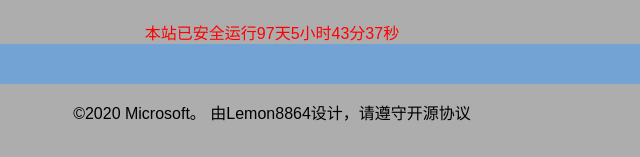
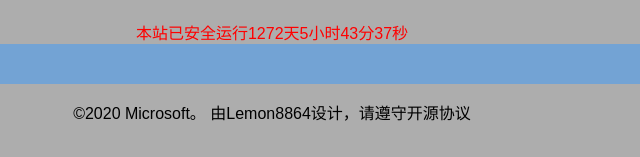
Before and after one commit to G2513/websitenoredame.github.io, a plain HTML site: page index.html in a window 1280 px wide. Shown: the part 1288-1445 px from the top of the page, 368-1008 px from the left. Drawn offline with Linux system fonts and the light colour scheme.

Commit message:
Update index.html

```diff
--- a/index.html
+++ b/index.html
@@ -201,7 +201,7 @@ date.setUTCHours(0, 0, 0, 0);
 return date;
 }
 function showsectime() {
-var birthDay =NewDate("2020-04-02"); //此处设置开始时间
+var birthDay =NewDate("2017-01-013"); //此处设置开始时间
 var today=new Date();
 var timeold=today.getTime()-birthDay.getTime();
 var sectimeold=timeold/1000
```
